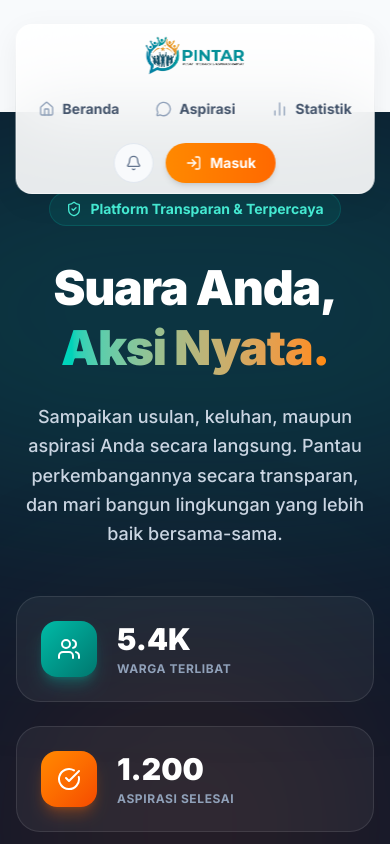
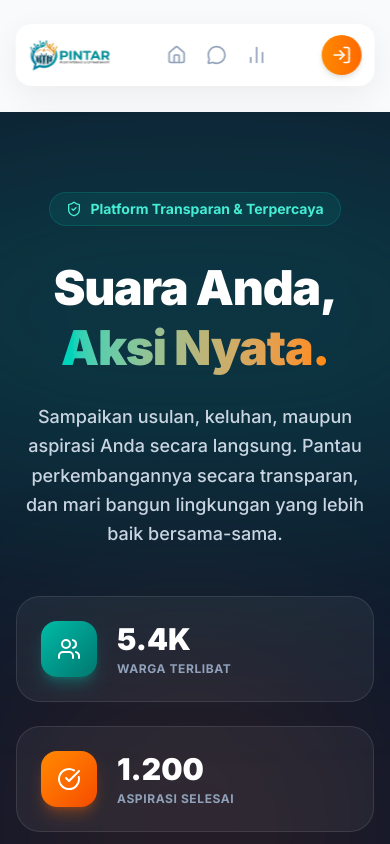
Before and after one commit to cangpol/pintar, a Next.js app: page / in a window 390 px wide. Shown: the top 844 px of the page. Built offline with nearby package versions, Linux system fonts and the light colour scheme.

Commit message:
style: optimize navbar layout for mobile screens

```diff
--- a/src/app/layout.tsx
+++ b/src/app/layout.tsx
@@ -21,36 +21,36 @@ export default function RootLayout({
       <body className={`${inter.className} bg-slate-50 dark:bg-slate-900 text-slate-800 dark:text-slate-100 min-h-screen relative flex flex-col`}>
         {/* Premium Floating Navbar */}
         <nav className="fixed top-6 left-1/2 -translate-x-1/2 z-50 w-[92%] max-w-6xl">
-          <div className="bg-white/90 dark:bg-slate-900/90 backdrop-blur-2xl border border-white/50 dark:border-slate-700/50 shadow-[0_8px_30px_rgb(0,0,0,0.06)] dark:shadow-none rounded-2xl md:rounded-full px-4 md:px-6 py-2.5 flex flex-col md:flex-row items-center justify-between gap-4 md:gap-0 transition-all">
+          <div className="bg-white/90 dark:bg-slate-900/90 backdrop-blur-2xl border border-white/50 dark:border-slate-700/50 shadow-[0_8px_30px_rgb(0,0,0,0.06)] dark:shadow-none rounded-2xl md:rounded-full px-3 md:px-6 py-2.5 flex flex-row items-center justify-between gap-2 md:gap-0 transition-all">
 
             <div className="flex-shrink-0 flex items-center">
               <Link href="/" className="flex items-center">
-                <img src="/logo.png" alt="Logo PINTAR" className="h-10 md:h-12 w-auto object-contain" />
+                <img src="/logo.png" alt="Logo PINTAR" className="h-8 md:h-12 w-auto object-contain" />
               </Link>
             </div>
 
             <div className="flex items-center space-x-1 md:space-x-2">
-              <Link href="/" className="group flex items-center gap-2 px-4 py-2 rounded-full hover:bg-teal-50 dark:hover:bg-slate-800 transition-all">
-                <Home className="w-4 h-4 text-slate-400 group-hover:text-teal-600 transition-colors" />
-                <span className="text-sm font-bold text-slate-600 dark:text-slate-300 group-hover:text-teal-700 dark:group-hover:text-teal-400">Beranda</span>
+              <Link href="/" className="group flex items-center gap-2 p-2 md:px-4 md:py-2 rounded-full hover:bg-teal-50 dark:hover:bg-slate-800 transition-all">
+                <Home className="w-5 h-5 md:w-4 md:h-4 text-slate-400 group-hover:text-teal-600 transition-colors" />
+                <span className="hidden md:block text-sm font-bold text-slate-600 dark:text-slate-300 group-hover:text-teal-700 dark:group-hover:text-teal-400">Beranda</span>
               </Link>
-              <Link href="/aspirasi" className="group flex items-center gap-2 px-4 py-2 rounded-full hover:bg-teal-50 dark:hover:bg-slate-800 transition-all">
-                <MessageCircle className="w-4 h-4 text-slate-400 group-hover:text-teal-600 transition-colors" />
-                <span className="text-sm font-bold text-slate-600 dark:text-slate-300 group-hover:text-teal-700 dark:group-hover:text-teal-400">Aspirasi</span>
+              <Link href="/aspirasi" className="group flex items-center gap-2 p-2 md:px-4 md:py-2 rounded-full hover:bg-teal-50 dark:hover:bg-slate-800 transition-all">
+                <MessageCircle className="w-5 h-5 md:w-4 md:h-4 text-slate-400 group-hover:text-teal-600 transition-colors" />
+                <span className="hidden md:block text-sm font-bold text-slate-600 dark:text-slate-300 group-hover:text-teal-700 dark:group-hover:text-teal-400">Aspirasi</span>
               </Link>
-              <Link href="/statistik" className="group flex items-center gap-2 px-4 py-2 rounded-full hover:bg-teal-50 dark:hover:bg-slate-800 transition-all">
-                <BarChart2 className="w-4 h-4 text-slate-400 group-hover:text-teal-600 transition-colors" />
-                <span className="text-sm font-bold text-slate-600 dark:text-slate-300 group-hover:text-teal-700 dark:group-hover:text-teal-400">Statistik</span>
+              <Link href="/statistik" className="group flex items-center gap-2 p-2 md:px-4 md:py-2 rounded-full hover:bg-teal-50 dark:hover:bg-slate-800 transition-all">
+                <BarChart2 className="w-5 h-5 md:w-4 md:h-4 text-slate-400 group-hover:text-teal-600 transition-colors" />
+                <span className="hidden md:block text-sm font-bold text-slate-600 dark:text-slate-300 group-hover:text-teal-700 dark:group-hover:text-teal-400">Statistik</span>
               </Link>
             </div>
 
-            <div className="flex items-center gap-3">
-              <button className="w-10 h-10 rounded-full bg-slate-50 dark:bg-slate-800 border border-slate-200 dark:border-slate-700 flex items-center justify-center text-slate-500 dark:text-slate-400 hover:text-slate-800 dark:hover:text-white hover:bg-slate-100 dark:hover:bg-slate-700 transition-all">
+            <div className="flex items-center gap-2 md:gap-3">
+              <button className="hidden md:flex w-10 h-10 rounded-full bg-slate-50 dark:bg-slate-800 border border-slate-200 dark:border-slate-700 items-center justify-center text-slate-500 dark:text-slate-400 hover:text-slate-800 dark:hover:text-white hover:bg-slate-100 dark:hover:bg-slate-700 transition-all">
                 <Bell className="w-4 h-4" />
               </button>
-              <button className="flex items-center gap-2 bg-gradient-to-r from-orange-400 to-orange-500 text-white px-5 py-2.5 rounded-full text-sm font-bold hover:from-orange-500 hover:to-orange-600 transition-all shadow-md hover:shadow-lg hover:shadow-orange-500/20 active:scale-95">
-                <LogIn className="w-4 h-4" />
-                <span>Masuk</span>
+              <button className="flex items-center gap-2 bg-gradient-to-r from-orange-400 to-orange-500 text-white p-2.5 md:px-5 md:py-2.5 rounded-full text-sm font-bold hover:from-orange-500 hover:to-orange-600 transition-all shadow-md hover:shadow-lg hover:shadow-orange-500/20 active:scale-95">
+                <LogIn className="w-5 h-5 md:w-4 md:h-4" />
+                <span className="hidden md:block">Masuk</span>
               </button>
             </div>
           </div>
```
